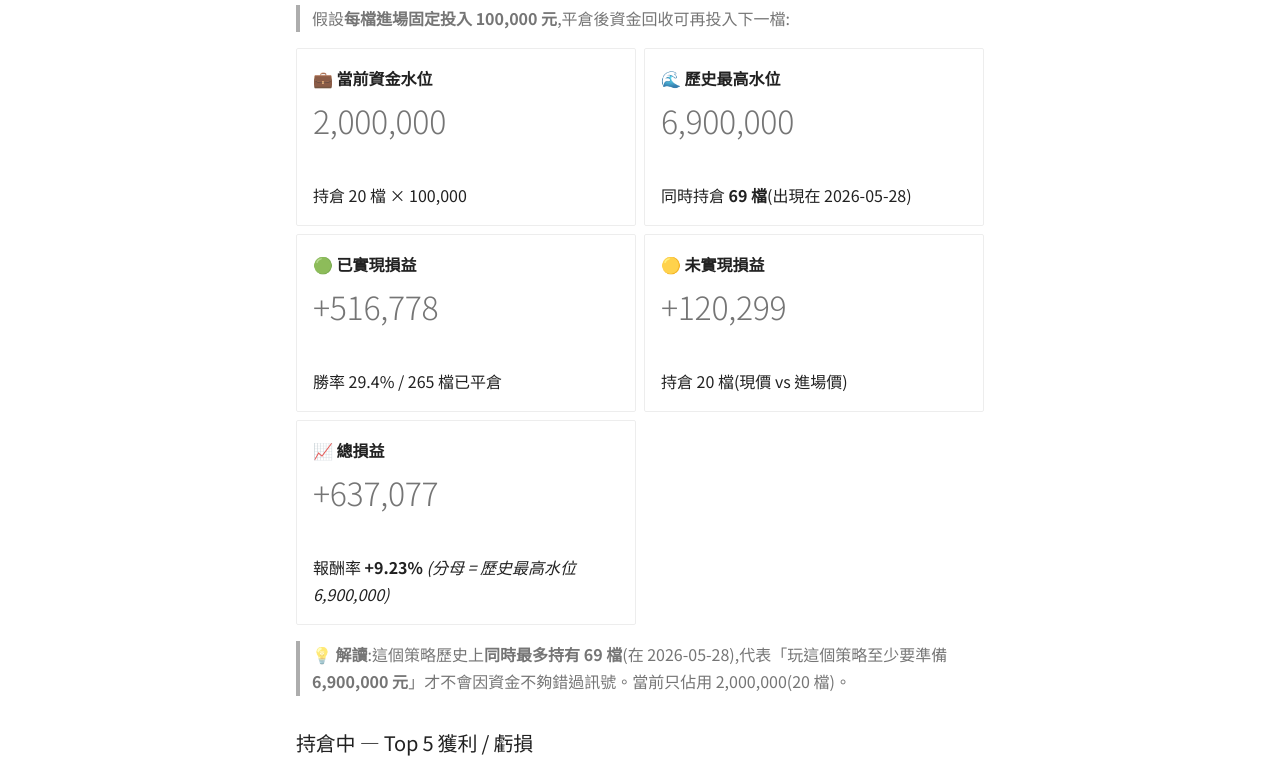
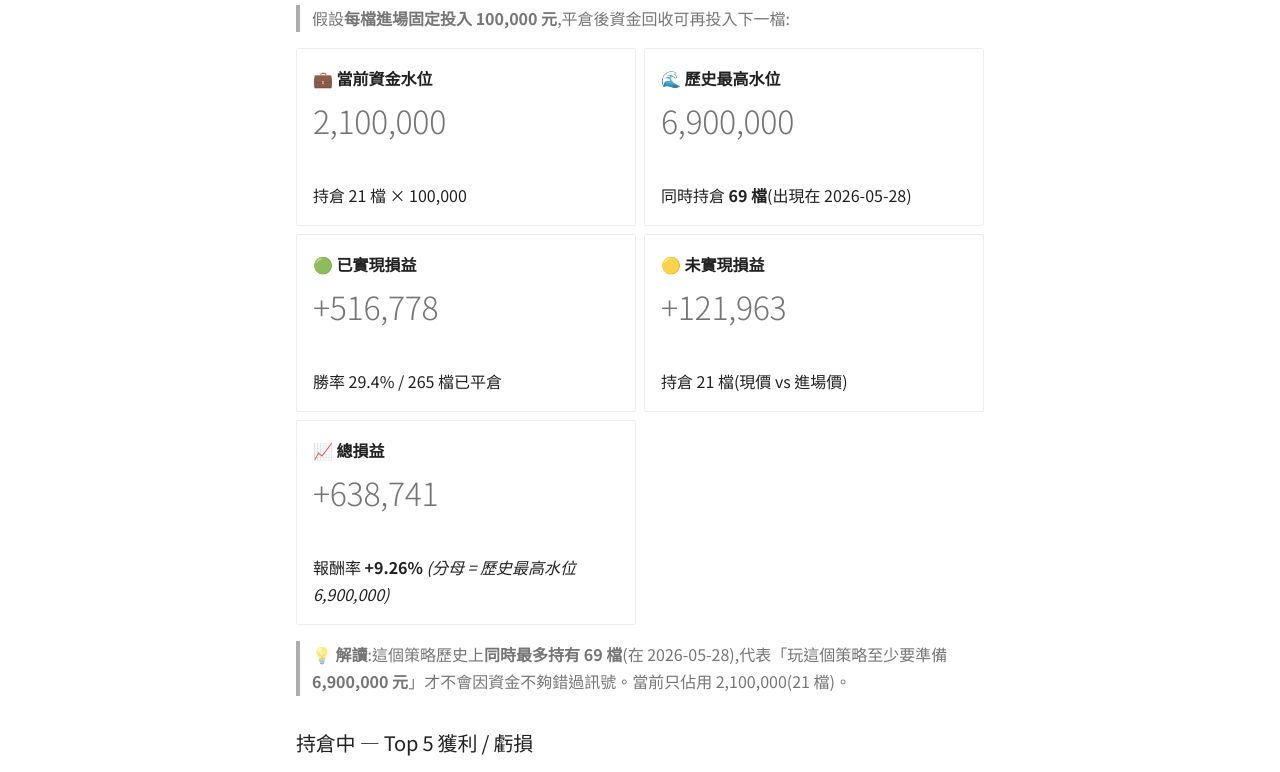
Before and after one commit to ShoppingLiao/stock-analysis-public, an MkDocs documentation site: the page built from docs/signals_capital.md, in a window 1280 px wide and 1400 px high. Shown: the part 522-1294 px from the top of the window. Built offline with MkDocs 1.6.1 and Material for MkDocs 9.7.7, drawn with Linux system fonts in a browser that asks for light colours; comment, search, counter and statistics services are not loaded; some of the changed text lies outside the part shown.

Commit message:
docs(signals): update BB + RB + capital (2026-07-09)

```diff
--- a/docs/signals_capital.md
+++ b/docs/signals_capital.md
@@ -17,9 +17,9 @@
 
 -   **💼 當前資金水位**
 
-    # 2,000,000
+    # 2,100,000
 
-    持倉 20 檔 × 100,000
+    持倉 21 檔 × 100,000
 
 -   **🌊 歷史最高水位**
 
@@ -35,19 +35,19 @@
 
 -   **🟡 未實現損益**
 
-    # +120,299
+    # +121,963
 
-    持倉 20 檔(現價 vs 進場價)
+    持倉 21 檔(現價 vs 進場價)
 
 -   **📈 總損益**
 
-    # +637,077
+    # +638,741
 
-    報酬率 **+9.23%** _(分母 = 歷史最高水位 6,900,000)_
+    報酬率 **+9.26%** _(分母 = 歷史最高水位 6,900,000)_
 
 </div>
 
-> **💡 解讀**:這個策略歷史上**同時最多持有 69 檔**(在 2026-05-28),代表「玩這個策略至少要準備 **6,900,000 元**」才不會因資金不夠錯過訊號。當前只佔用 2,000,000(20 檔)。
+> **💡 解讀**:這個策略歷史上**同時最多持有 69 檔**(在 2026-05-28),代表「玩這個策略至少要準備 **6,900,000 元**」才不會因資金不夠錯過訊號。當前只佔用 2,100,000(21 檔)。
 
 ### 持倉中 — Top 5 獲利 / 虧損
 
@@ -139,9 +139,9 @@
 
 -   **💼 當前資金水位**
 
-    # 15,900,000
+    # 16,000,000
 
-    BB 2,000,000 + RB 13,900,000
+    BB 2,100,000 + RB 13,900,000
 
 -   **🌊 兩策略歷史最高水位**
 
@@ -157,15 +157,15 @@
 
 -   **🟡 未實現損益**
 
-    # +3,584,003
+    # +3,585,666
 
-    BB +120,299 + RB +3,463,704
+    BB +121,963 + RB +3,463,704
 
 -   **📈 總損益**
 
-    # +3,529,515
+    # +3,531,179
 
-    報酬率 **+15.48%** _(分母 = 兩策略歷史最高水位)_
+    報酬率 **+15.49%** _(分母 = 兩策略歷史最高水位)_
 
 </div>
 
```
Also changed, not shown: docs/signals_black_butterfly.md (+13 -12 lines).
